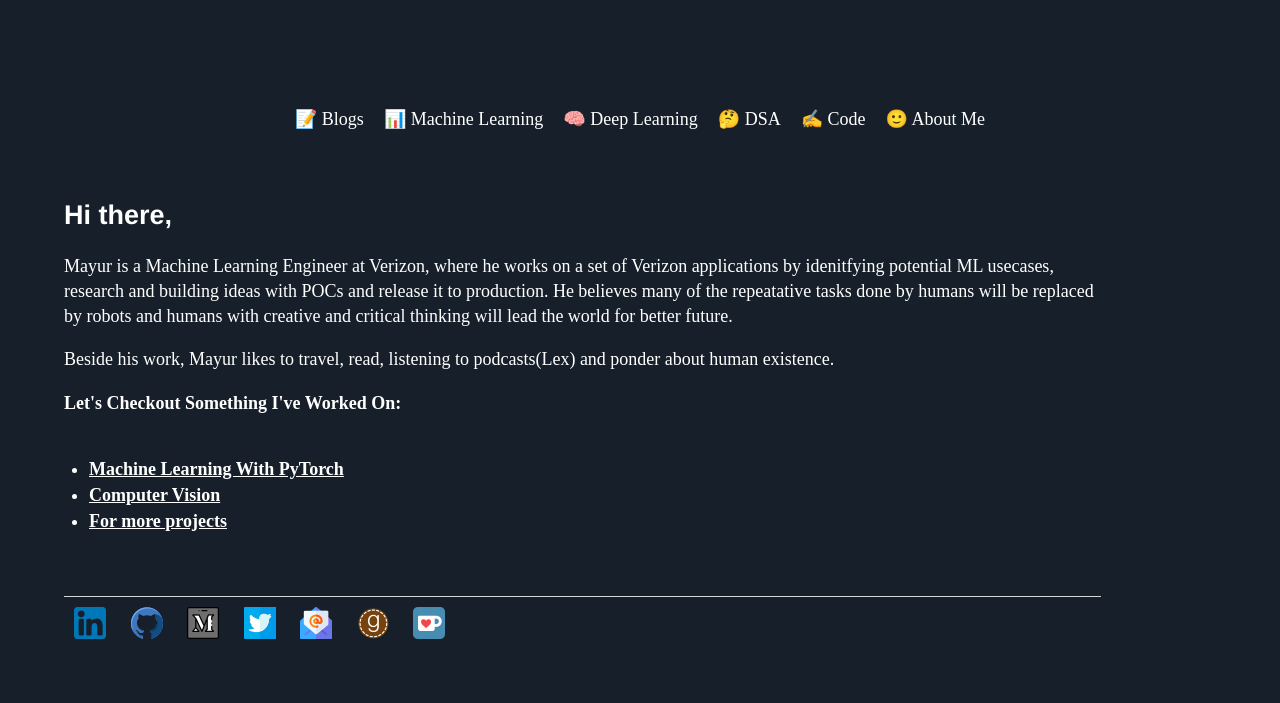
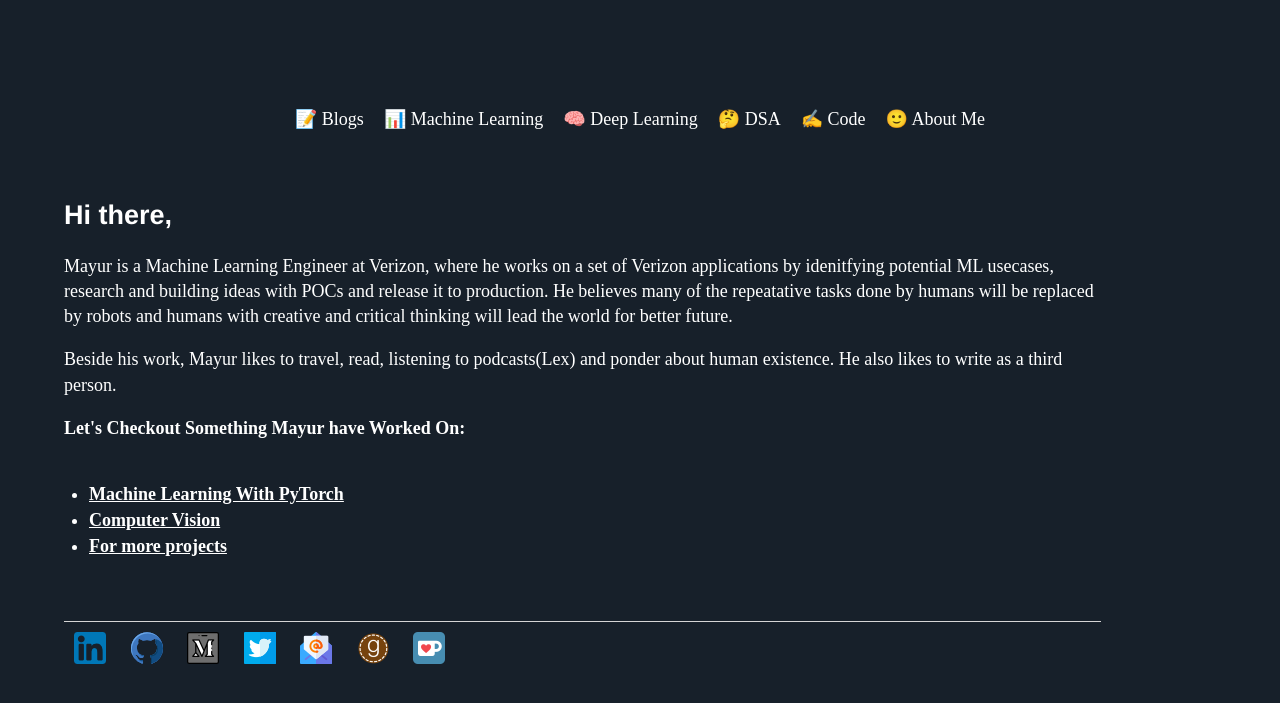
Before and after one commit to Mayurji/mayurji.github.io, a Jekyll site: the page built from about/index.html, in a window 1280 px wide. Shown: the top 703 px of the page. Built offline with Jekyll 4.4.1, drawn with Linux system fonts in a browser that asks for light colours; nearby versions of some CDN libraries.

Commit message:
Update index.html

```diff
--- a/about/index.html
+++ b/about/index.html
@@ -16,12 +16,12 @@ title: Math + Computing = AI
 	building ideas with POCs and release it to production. He believes many of the repeatative tasks done by humans will be replaced by robots and humans
 	with creative and critical thinking will lead the world for better future.</p>
 
-	<p>Beside his work, Mayur likes to travel, read, listening to podcasts(Lex) and ponder about human existence.</p>
+	<p>Beside his work, Mayur likes to travel, read, listening to podcasts(Lex) and ponder about human existence. He also likes to write as a third person.</p>
 
 	<!--<p><strong>Things I Do In My Free Time<strong></p>
 	<ul style="margin-top:-30px;"><li>Deep Learning, Reading and Math.</li></ul>-->
 
-	<p><strong>Let's Checkout Something I've Worked On:<strong></h5>
+	<p><strong>Let's Checkout Something Mayur have Worked On:<strong></h5>
 	<ul>
 		<li><a href="https://github.com/Mayurji/MLWithPytorch"><u><strong>Machine Learning With PyTorch</u></a></li>
 		<li><a href="https://github.com/Mayurji/Computer-Vision"><u>Computer Vision</u></a></li>
```
